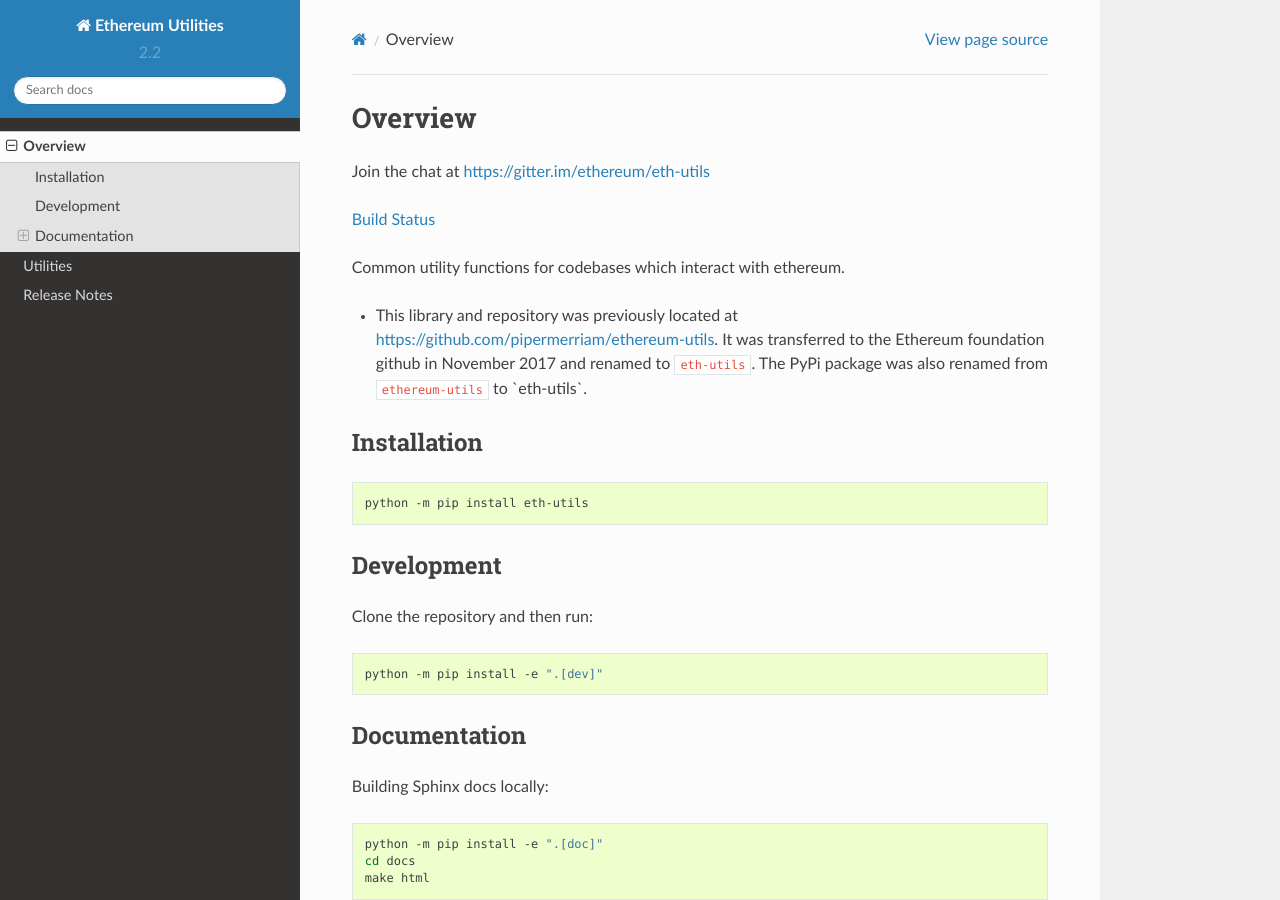
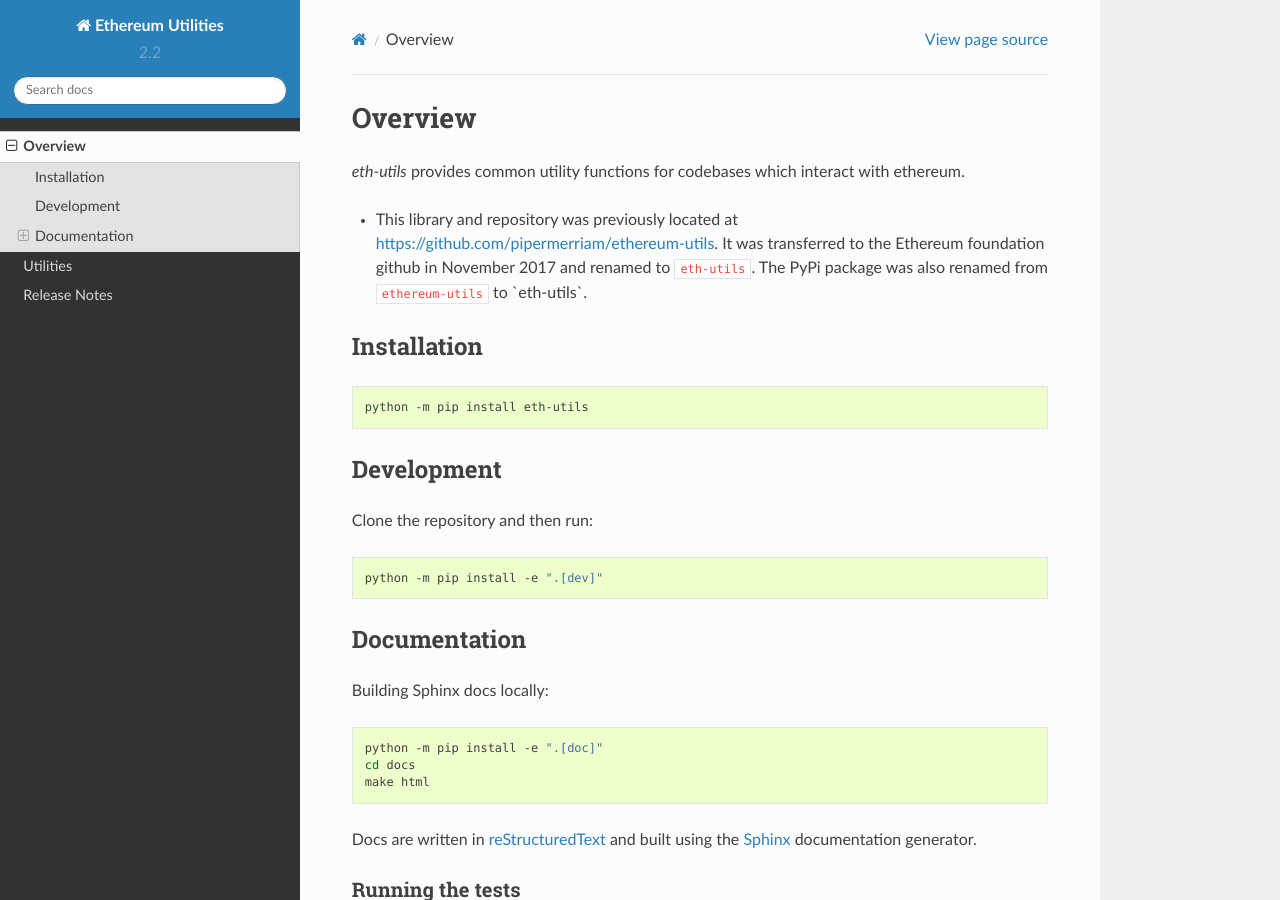
Before and after one commit to ethereum/eth-utils, a Sphinx documentation site: the page built from docs/overview.rst, in a window 1280 px wide and 900 px high. Built offline with Sphinx 7.4.7 and the Read the Docs theme 2.0.0, drawn with Linux system fonts in a browser that asks for light colours.

Commit message:
docs fixes

```diff
--- a/docs/overview.rst
+++ b/docs/overview.rst
@@ -1,12 +1,7 @@
 Overview
 ==============
 
-Join the chat at
-`https://gitter.im/ethereum/eth-utils <https://gitter.im/ethereum/eth-utils>`__
-
-`Build Status <https://circleci.com/gh/ethereum/eth-utils>`__
-
-Common utility functions for codebases which interact with ethereum.
+`eth-utils` provides common utility functions for codebases which interact with ethereum.
 
 -  This library and repository was previously located at
    https://github.com/pipermerriam/ethereum-utils. It was transferred to
```
Also changed, not shown: README.md (+1 -1 lines).
